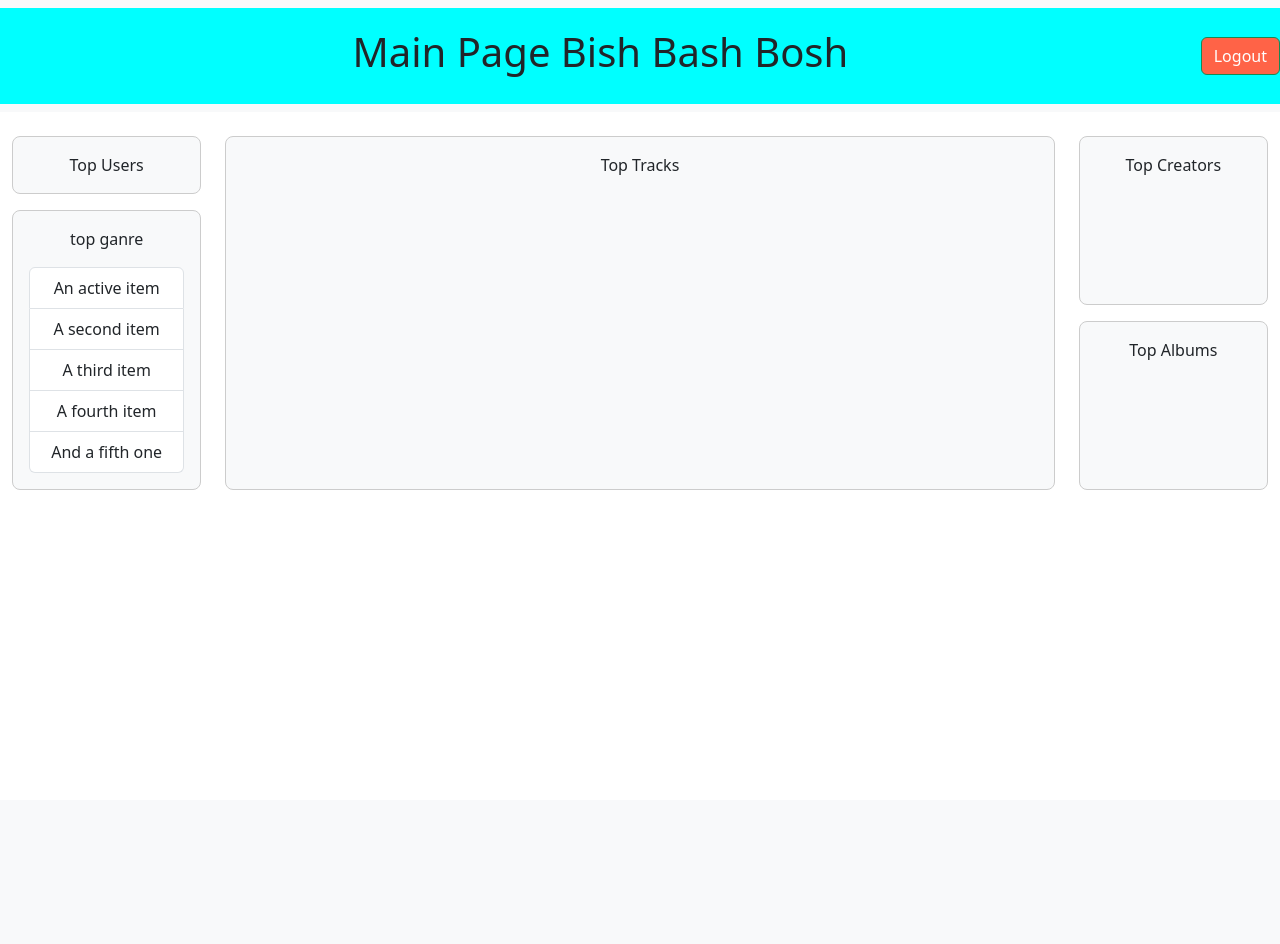
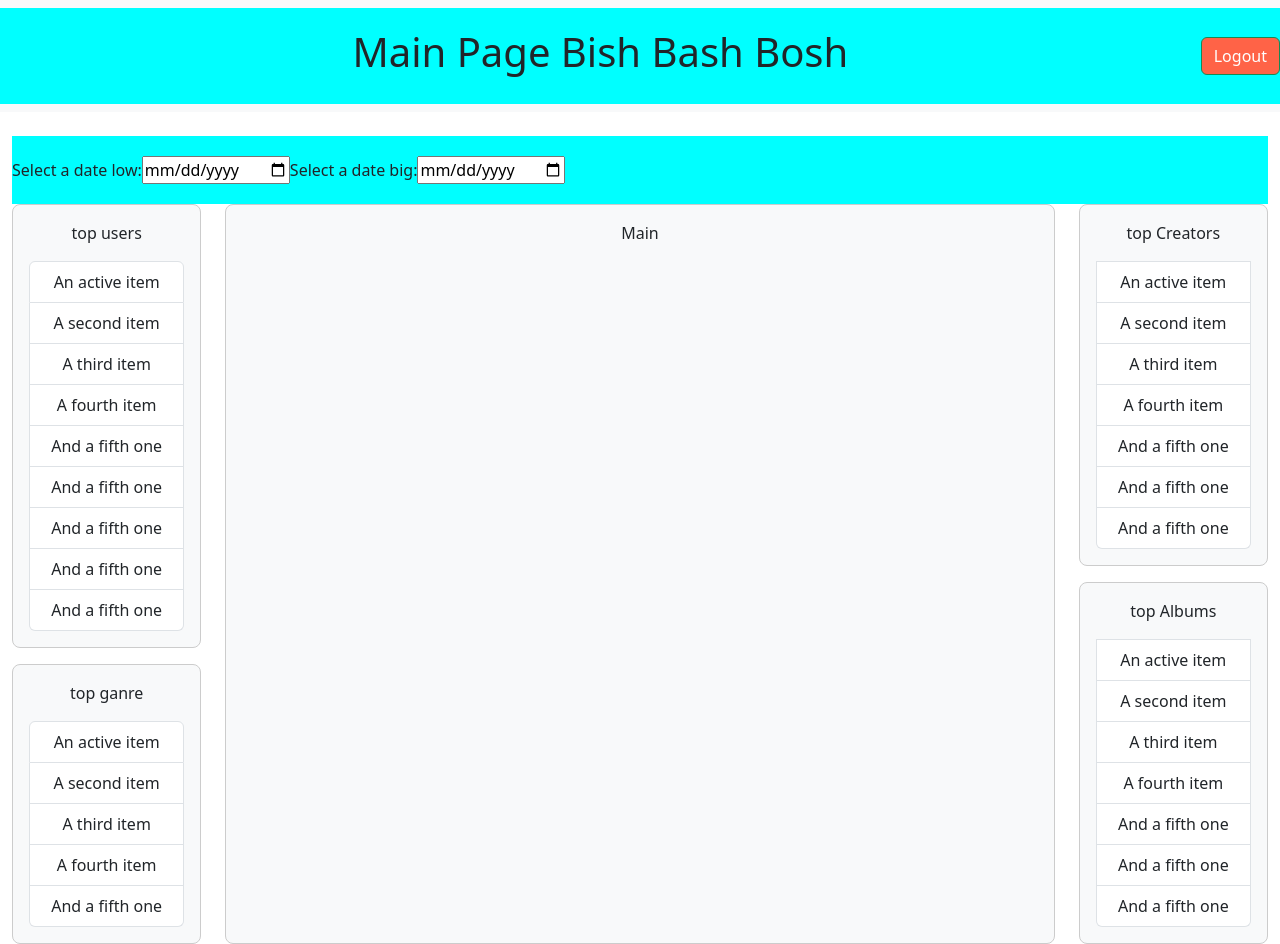
Before and after one commit to Zancmok/AdvancedSpotifyDataAnalyzer, a Python web app: template src/templates/index.html in a window 1280 px wide. Before the commit the page ends 490 px from the top, so only its background shows below. Run offline with Jinja, Linux system fonts and the light colour scheme; the template is opened without the code that fills it, so the values that code supplies are empty.

Commit message:
main page continue

```diff
--- a/src/templates/index.html
+++ b/src/templates/index.html
@@ -45,14 +45,30 @@
         <main class="container-fluid mt-4">
 
             <!-- Static Info -->
+			<div id="skam" class="container-fluid d-flex align-items-center">
+				<label for="appt">Select a date low:</label>
+				<input type="date" id="appt" name="appt">
+				<label for="appt">Select a date big:</label>
+				<input type="date" id="appt" name="appt">
+            </div>
 			<!-- ADD here -->
 
             <!-- Main Grid -->
             <div class="row">
                 <!-- Left Column -->
                 <div class="col-md-2 d-flex flex-column gap-3">
-                    <div class="section-box">
-						Top Users
+                    <div class="section-box"><p>top users</p>
+						<ul class="list-group">
+							<li class="list-group-item">An active item</li>
+							<li class="list-group-item">A second item</li>
+							<li class="list-group-item">A third item</li>
+							<li class="list-group-item">A fourth item</li>
+							<li class="list-group-item">And a fifth one</li>
+							<li class="list-group-item">And a fifth one</li>
+							<li class="list-group-item">And a fifth one</li>
+							<li class="list-group-item">And a fifth one</li>
+							<li class="list-group-item">And a fifth one</li>
+						</ul>
 					</div>
                     <div class="section-box"> <p>top ganre</p>
 						<ul class="list-group">
@@ -67,13 +83,34 @@
 
                 <!-- Center Column -->
                 <div class="col-md-8">
-                    <div class="section-box h-100">Top Tracks</div>
+                    <div class="section-box h-100">Main</div>
                 </div>
 
                 <!-- Right Column -->
                 <div class="col-md-2 d-flex flex-column gap-3">
-                    <div class="section-box">Top Creators</div>
-                    <div class="section-box">Top Albums</div>
+                    <div class="section-box">
+						<ul class="list-group"><p>top Creators</p>
+							<li class="list-group-item">An active item</li>
+							<li class="list-group-item">A second item</li>
+							<li class="list-group-item">A third item</li>
+							<li class="list-group-item">A fourth item</li>
+							<li class="list-group-item">And a fifth one</li>
+							<li class="list-group-item">And a fifth one</li>
+							<li class="list-group-item">And a fifth one</li>
+						</ul>
+
+					</div>
+                    <div class="section-box">
+						<ul class="list-group"> <p>top Albums</p>
+							<li class="list-group-item">An active item</li>
+							<li class="list-group-item">A second item</li>
+							<li class="list-group-item">A third item</li>
+							<li class="list-group-item">A fourth item</li>
+							<li class="list-group-item">And a fifth one</li>
+							<li class="list-group-item">And a fifth one</li>
+							<li class="list-group-item">And a fifth one</li>
+						</ul>
+					</div>
                 </div>
             </div>
         </main>
```
